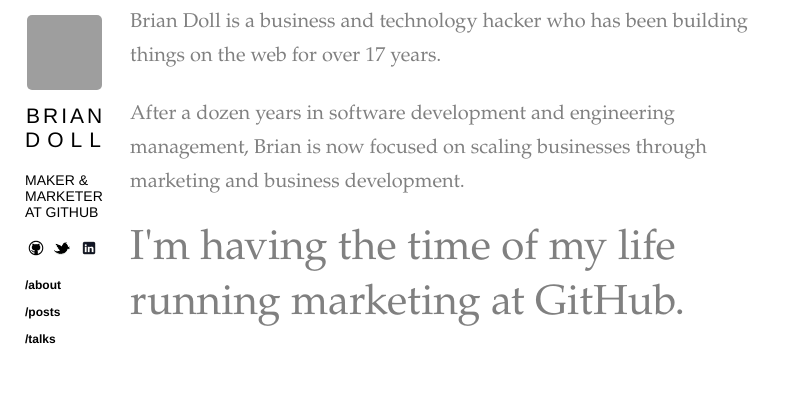
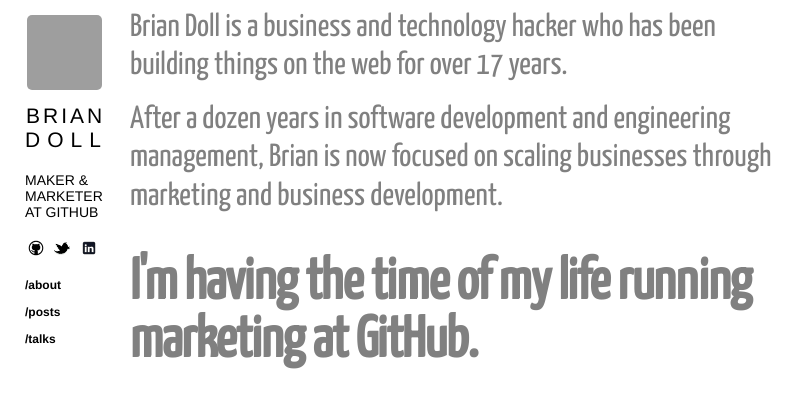
Before and after one commit to briandoll/briandoll.github.com, a Jekyll site: the page built from index.html, in a window 1280 px wide. Shown: the top 408 px of the page, without its empty margins (0-809 px from the left). Built offline with Jekyll 4.4.1, drawn with Linux system fonts in a browser that asks for light colours; nearby versions of some CDN libraries; Markdown is read by kramdown in place of the engine named in the settings; grey boxes are pictures that could not be loaded.

Commit message:
type rules

```diff
--- a/css/base.css
+++ b/css/base.css
@@ -203,8 +203,17 @@
     font-weight: bold; }
   .content .talk-design .color .white {
     color: #fff; }
-  .content .boom {
-    font-size: 42px;
-    margin: 5px 0 15px 0;
+  .content .boom p {
+    font-size: 32px;
+    margin: 8px 0 15px 0;
     color: grey;
-    line-height: 1.3em; }
+    font-family: "Yanone Kaffeesatz", Helvetica, sans-serif;
+    font-familyy: Helvetica;
+    line-height: 1.2em;}
+  .content .boom .shout {
+    font-size: 58px;
+    font-weight: 700;
+    letter-spacing: -1px;
+    line-height: 1em;
+    margin-top: 40px;
+  }
--- a/index.html
+++ b/index.html
@@ -7,6 +7,6 @@
 <div class="boom">
   <p>Brian Doll is a business and technology hacker who has been building things on the web for over 17 years.</p>
   <p>After a dozen years in software development and engineering management, Brian is now focused on scaling businesses through marketing and business development.</p>
-  I'm having the time of my life running marketing at GitHub.
+  <p class="shout">I'm having the time of my life running marketing at GitHub.</p>
   </div>
 </section>
```
